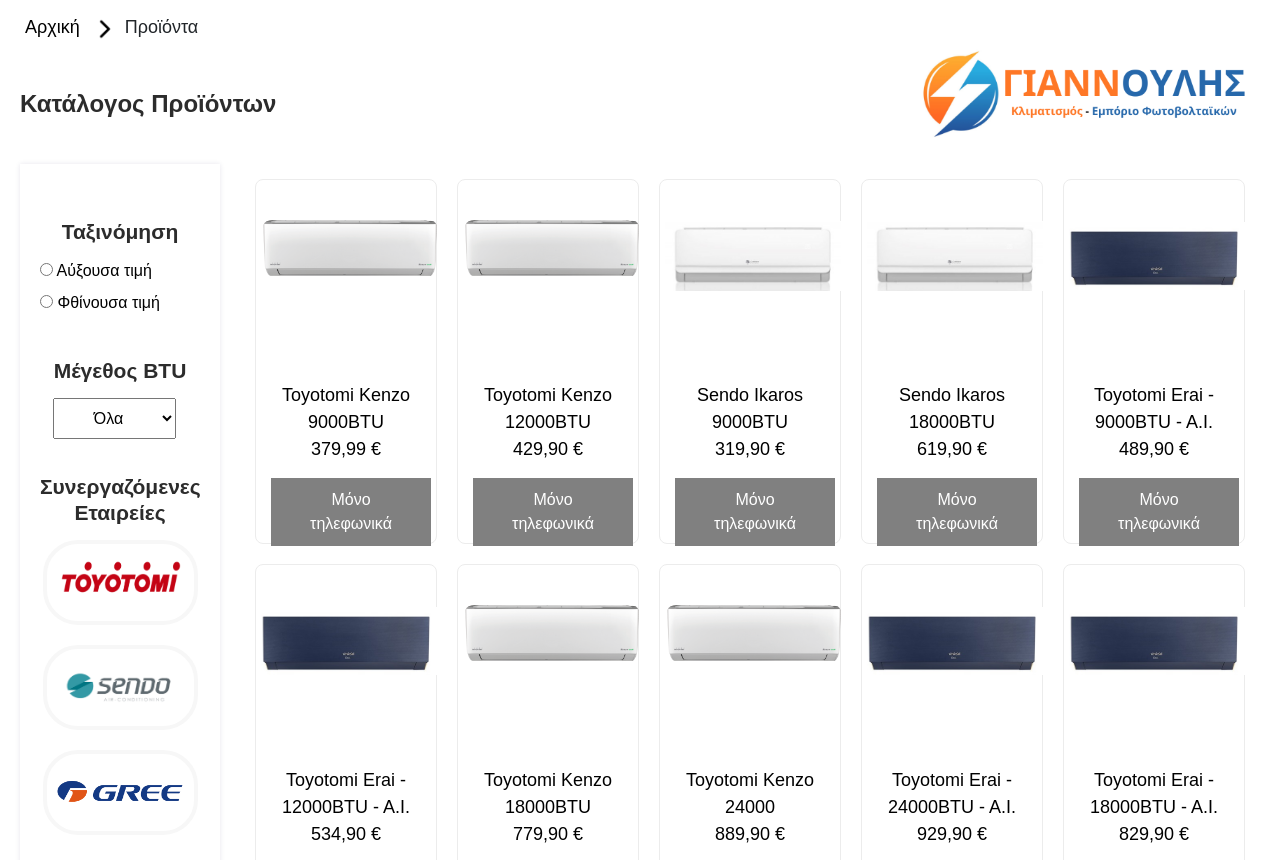
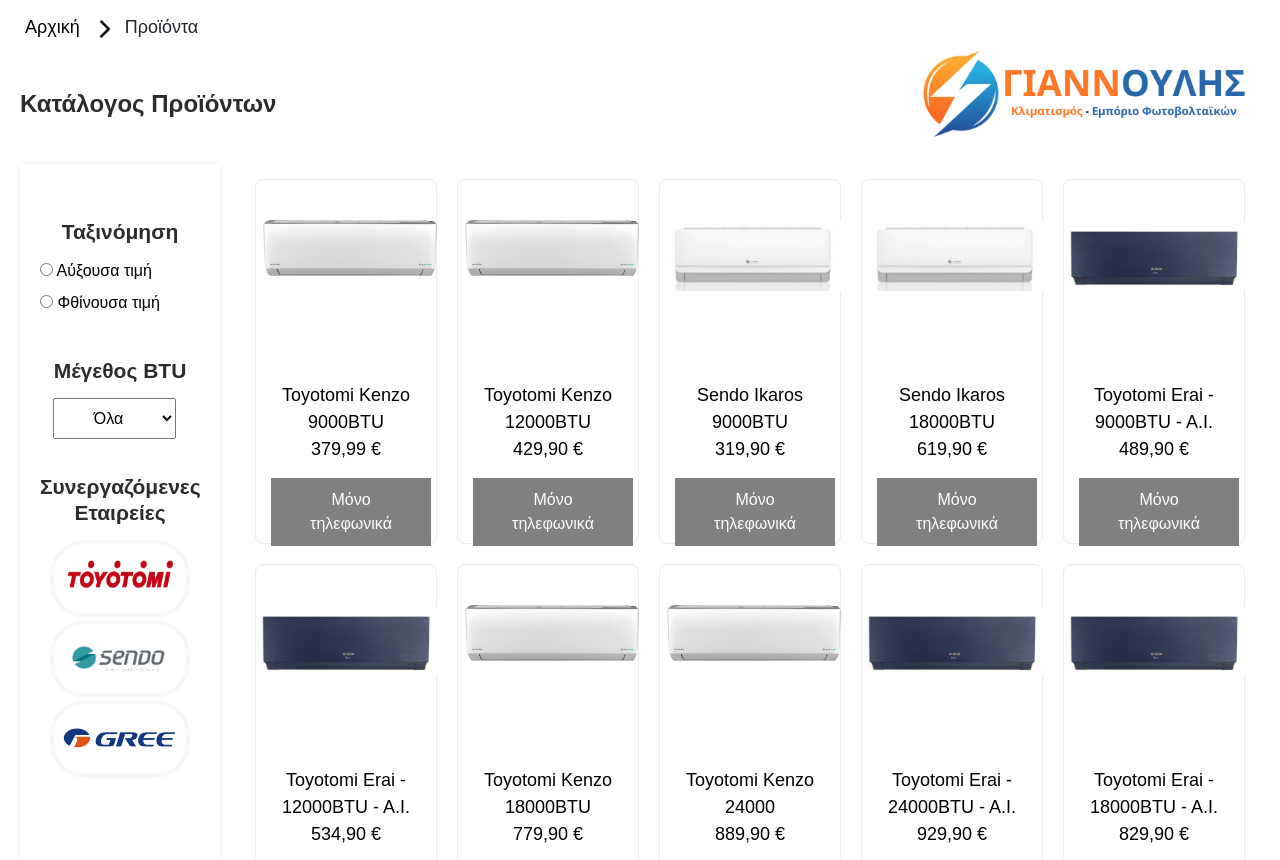
Before and after one commit to Xristodoulos-Giannoulis/psiksi, a plain HTML site: page pages/proionta.html in a window 1280 px wide. Shown: the part 82-942 px from the top of the page. Drawn offline with nearby package versions, Linux system fonts and the light colour scheme.

Commit message:
test commit, only one change on products page

```diff
--- a/css/style.css
+++ b/css/style.css
@@ -509,12 +509,12 @@ nav {
     flex-direction: column; /* Align images vertically, one per row */
     justify-content: center; /* Center the images */
     align-items: center; /* Center the images horizontally */
-    gap: 20px; /* Space between images */
+    gap: 2px; /* Space between images */
 }
 
 .company-filter img {
-    width: 155px; /* Adjust the size as needed */
-    height: 85px; /* Maintain aspect ratio */
+    width: 140px; /* Adjust the size as needed */
+    height: 78px; /* Maintain aspect ratio */
     cursor: pointer; /* Make images clickable */
     border-radius: 35px; /* Adjust the value for more or less curve */
     border: 4px solid rgb(247, 247, 247);
```
